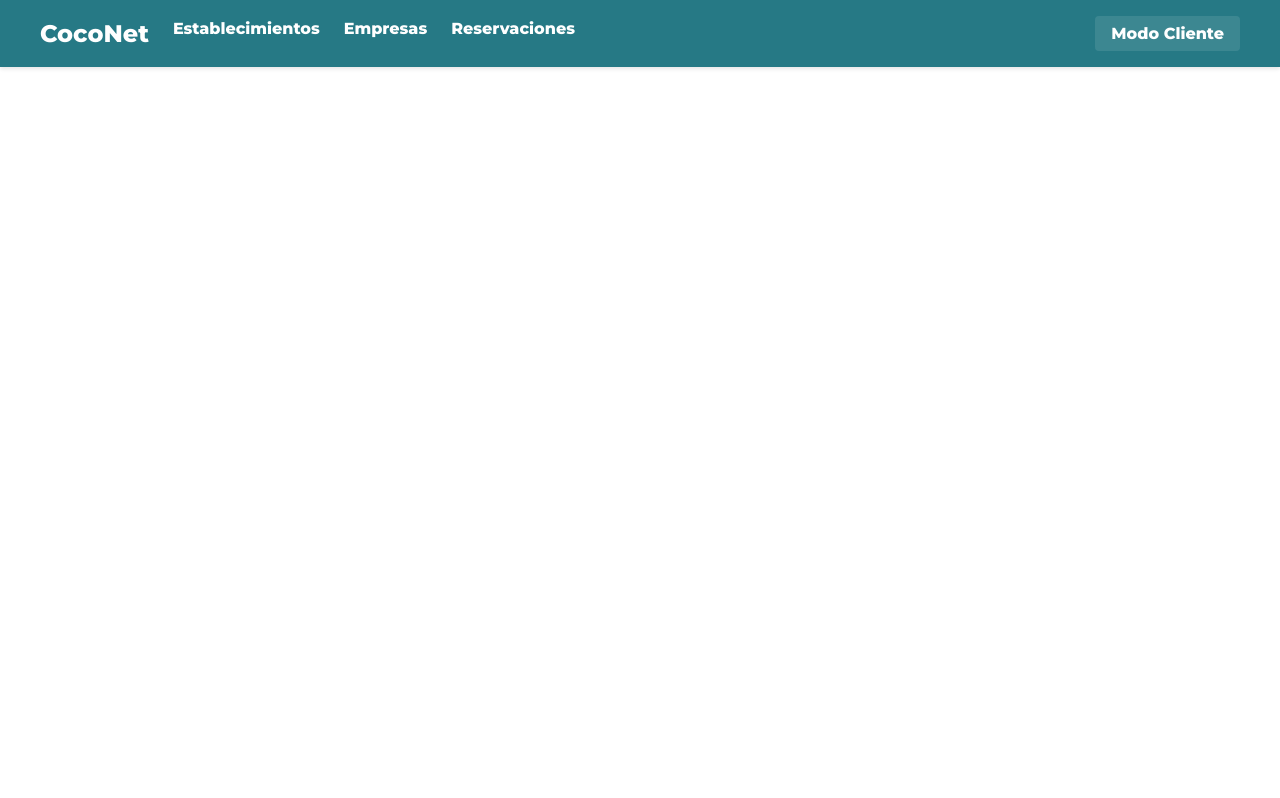
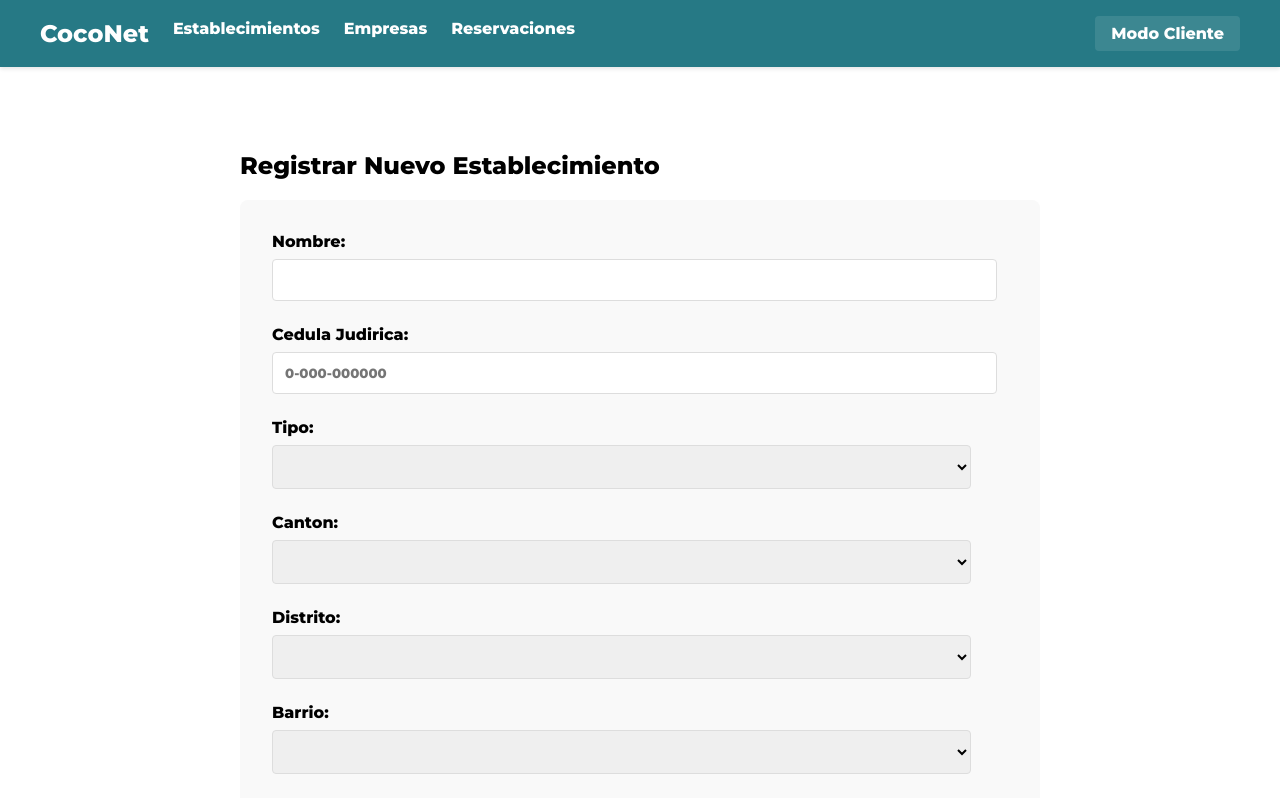
Before and after one commit to diegop19/Proyecto2_BD, a React (Create React App) app in the folder client/: page /admin/establishments/edit/1 in a window 1280 px wide. Shown: the top 798 px of the page. Built offline with nearby package versions, Linux system fonts and the light colour scheme.

Commit message:
Cambio a "Estructura Form" para agregar de editar

```diff
--- a/client/src/App.js
+++ b/client/src/App.js
@@ -5,11 +5,11 @@ import ClientRooms from './pages/clients/ClientRooms';
 import ClientActivities from './pages/clients/ClientActivities';
 import AdminHome from './pages/admin/AdminHome';
 import AdminEstablishments from './pages/admin/establishments/AdminEstablishments';
-import AdminEstablishmentsRegister from './pages/admin/establishments/AdminEstablishmentsRegister';
-import AdminRoomsTypeRegister from './pages/admin/establishments/rooms/type/AdminRoomsTypeRegister';
-import AdminRoomsRegister from './pages/admin/establishments/rooms/AdminRoomsRegister';
+import AdminEstablishmentsForm from './pages/admin/establishments/AdminEstablishmentsForm';
+import AdminRoomsTypesForm from './pages/admin/establishments/rooms/types/AdminRoomsTypesForm';
+import AdminRoomsForm from './pages/admin/establishments/rooms/AdminRoomsForm';
 import AdminCompanies from './pages/admin/companies/AdminCompanies';
-import AdminCompaniesRegister from './pages/admin/companies/AdminCompaniesRegister';
+import AdminCompaniesForm from './pages/admin/companies/AdminCompaniesForm';
 import AdminReservations from './pages/admin/reservations/AdminReservations';
 import './styles/App.css';
 
@@ -25,11 +25,15 @@ function App() {
             <Route path="/activities" element={<ClientActivities />} />
             <Route path="/admin" element={<AdminHome />} />
             <Route path="/admin/establishments" element={<AdminEstablishments />} />
-            <Route path="/admin/establishments/register" element={<AdminEstablishmentsRegister />} />
-            <Route path="/admin/establishments/rooms/type/register" element={<AdminRoomsTypeRegister />} />
-            <Route path="/admin/establishments/rooms/register" element={<AdminRoomsRegister />} />
+            <Route path="/admin/establishments/register" element={<AdminEstablishmentsForm />} />
+            <Route path="/admin/establishments/edit/:id" element={<AdminEstablishmentsForm />} />
+            <Route path="/admin/establishments/rooms/types/register" element={<AdminRoomsTypesForm />} />
+            <Route path="/admin/establishments/rooms/types/edit/:id" element={<AdminRoomsTypesForm />} />
+            <Route path="/admin/establishments/rooms/register" element={<AdminRoomsForm />} />
+            <Route path="/admin/establishments/rooms/edit/:id" element={<AdminRoomsForm />} />
             <Route path="/admin/companies" element={<AdminCompanies />} />
-            <Route path="/admin/companies/register" element={<AdminCompaniesRegister />} />
+            <Route path="/admin/companies/register" element={<AdminCompaniesForm />} />
+            <Route path="/admin/companies/edit/:id" element={<AdminCompaniesForm />} />
             <Route path="/admin/reservations" element={<AdminReservations />} />
           </Routes>
         </main>
--- a/client/src/pages/admin/companies/AdminCompaniesRegister.js
+++ b/client/src/pages/admin/companies/AdminCompaniesForm.js
@@ -1,17 +1,21 @@
-import { useNavigate } from 'react-router-dom';
+import { useNavigate, useParams } from 'react-router-dom';
 
-const AdminCompaniesRegister = () => {
+const AdminCompaniesForm = () => {
   const navigate = useNavigate();
+  const params = useParams();
+  const { mode } = params;
+
+  const isEditMode = mode === 'edit';
 
   const handleSubmit = (e) => {
     e.preventDefault();
-    navigate('/admin/companies'); // Redirigir al listado después de guardar
+    navigate('/admin/companies');
   };
 
   return (
     <div className="register-container">
       <div className="register-header">
-        <h2>Registrar Nueva Empresa</h2>
+        <h2>{isEditMode ? 'Editar Empresa' : 'Registrar Nueva Empresa'}</h2>
       </div>
 
       <form onSubmit={handleSubmit} className="form">
@@ -122,7 +126,7 @@ const AdminCompaniesRegister = () => {
 
         <div className="form-actions">
           <button type="submit" className="submit-btn">
-            Guardar Empresa
+            {isEditMode ? 'Actualizar Empresa' : 'Guardar Empresa'}
           </button>
         </div>
       </form>
@@ -137,4 +141,4 @@ const AdminCompaniesRegister = () => {
   );
 };
 
-export default AdminCompaniesRegister;
+export default AdminCompaniesForm;
--- a/client/src/pages/admin/establishments/AdminEstablishmentsRegister.js
+++ b/client/src/pages/admin/establishments/AdminEstablishmentsForm.js
@@ -1,17 +1,21 @@
-import { useNavigate } from 'react-router-dom';
+import { useNavigate, useParams } from 'react-router-dom';
 
-const AdminEstablishmentsRegister = () => {
+const AdminEstablishmentsForm = () => {
   const navigate = useNavigate();
+  const params = useParams();
+  const { mode } = params;
+
+  const isEditMode = mode === 'edit';
 
   const handleSubmit = (e) => {
     e.preventDefault();
-    navigate('/admin/establishments'); // Redirigir al listado después de guardar
+    navigate('/admin/companies');
   };
 
   return (
     <div className="register-container">
       <div className="register-header">
-        <h2>Registrar Nuevo Establecimiento</h2>
+        <h2>{isEditMode ? 'Editar Establecimiento' : 'Registrar Nuevo Establecimiento'}</h2>
       </div>
 
       <form onSubmit={handleSubmit} className="form">
@@ -212,7 +216,7 @@ const AdminEstablishmentsRegister = () => {
 
         <div className="form-actions">
           <button type="submit" className="submit-btn">
-            Guardar Establecimiento
+            {isEditMode ? "Actualizar Establecimiento" : "Guardar Establecimiento"}
           </button>
         </div>
       </form>
@@ -227,4 +231,4 @@ const AdminEstablishmentsRegister = () => {
   );
 };
 
-export default AdminEstablishmentsRegister;
+export default AdminEstablishmentsForm;
--- a/client/src/pages/admin/establishments/rooms/AdminRoomsRegister.js
+++ b/client/src/pages/admin/establishments/rooms/AdminRoomsForm.js
@@ -1,6 +1,6 @@
 import { useNavigate } from 'react-router-dom';
 
-const AdminRoomsRegister = () => {
+const AdminRoomsForm = () => {
   const navigate = useNavigate();
 
   const handleSubmit = (e) => {
@@ -69,4 +69,4 @@ const AdminRoomsRegister = () => {
   );
 };
 
-export default AdminRoomsRegister;
+export default AdminRoomsForm;
--- a/client/src/pages/admin/establishments/rooms/type/AdminRoomsTypeRegister.js
+++ b/client/src/pages/admin/establishments/rooms/types/AdminRoomsTypesForm.js
@@ -1,17 +1,21 @@
-import { useNavigate } from 'react-router-dom';
+import { useNavigate, useParams } from 'react-router-dom';
 
-const AdminRoomsTypeRegister = () => {
+const AdminRoomsTypesForm = () => {
   const navigate = useNavigate();
+  const params = useParams();
+  const { mode } = params;
+
+  const isEditMode = mode === 'edit';
 
   const handleSubmit = (e) => {
     e.preventDefault();
-    navigate('/admin/establishments'); // Redirigir al listado después de guardar
+    navigate('/admin/establishments');
   };
 
   return (
     <div className="register-container">
       <div className="register-header">
-        <h2>Registrar Nuevo Tipo de Habitacion</h2>
+        <h2>{isEditMode ? 'Editar Tipo de Habitacion' : 'Registrar Nuevo Tipo de Habitacion'}</h2>
       </div>
 
       <form onSubmit={handleSubmit} className="form">
@@ -47,7 +51,7 @@ const AdminRoomsTypeRegister = () => {
 
         <div className="form-actions">
           <button type="submit" className="submit-btn">
-            Guardar Tipo de Habitacion
+            {isEditMode ? "Actualizar Tipo de Habitacion" : "Guardar Tipo de Habitacion"}
           </button>
         </div>
       </form>
@@ -62,4 +66,4 @@ const AdminRoomsTypeRegister = () => {
   );
 };
 
-export default AdminRoomsTypeRegister;
+export default AdminRoomsTypesForm;
```
Lines whose indentation alone changed are shown as unchanged.
